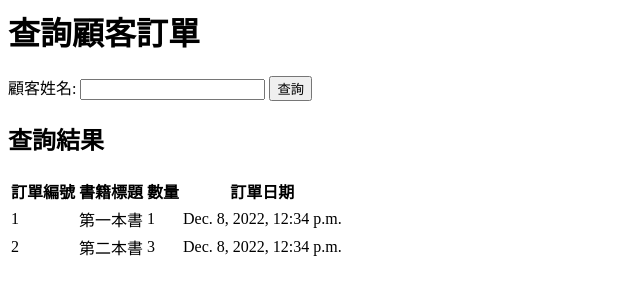
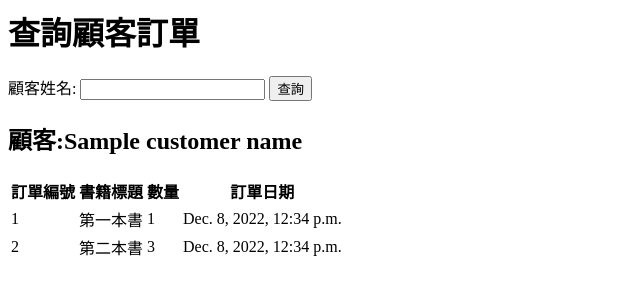
Before and after one commit to TSFMAKKO/django, a Django app: template bookstore/templates/orders.html in a window 1280 px wide. Shown: the top 300 px of the page, without its empty margins (0-640 px from the left). Run offline with Django 4.2, Linux system fonts and the light colour scheme; data comes from the database, SQL or seed files in the repository; the template is opened without the code that fills it: values that come from a table or form of the project are taken from there, most other values are stand-ins (such as "Sample title", 1, 10 or a date in 2020).

Commit message:
feat: 新增顧客姓名

```diff
--- a/bookstore/templates/orders.html
+++ b/bookstore/templates/orders.html
@@ -9,7 +9,7 @@
 </form>
 
 {% if orders %}
-    <h2>查詢結果</h2>
+    <h2>顧客:{{ customer_name }}</h2>
     <table>
         <thead>
             <tr>
@@ -31,5 +31,5 @@
         </tbody>
     </table>
 {% else %}
-<div>找不到資料</div>
+<div>{{ customer_name }}找不到資料</div>
 {% endif %}
--- a/bookstore/views.py
+++ b/bookstore/views.py
@@ -41,5 +41,5 @@ def search_customer_orders(request):
     # print("orders:",orders)
     # 顯示查詢結果
     # orders=[{"id":"001"},{"id":"002"},{"id":"003"}]
-    return render(request, "orders.html", {'orders': orders})
+    return render(request, "orders.html", {'orders': orders,"customer_name": customer_name})
     # return render(request, "search_customer_orders.html")
```
